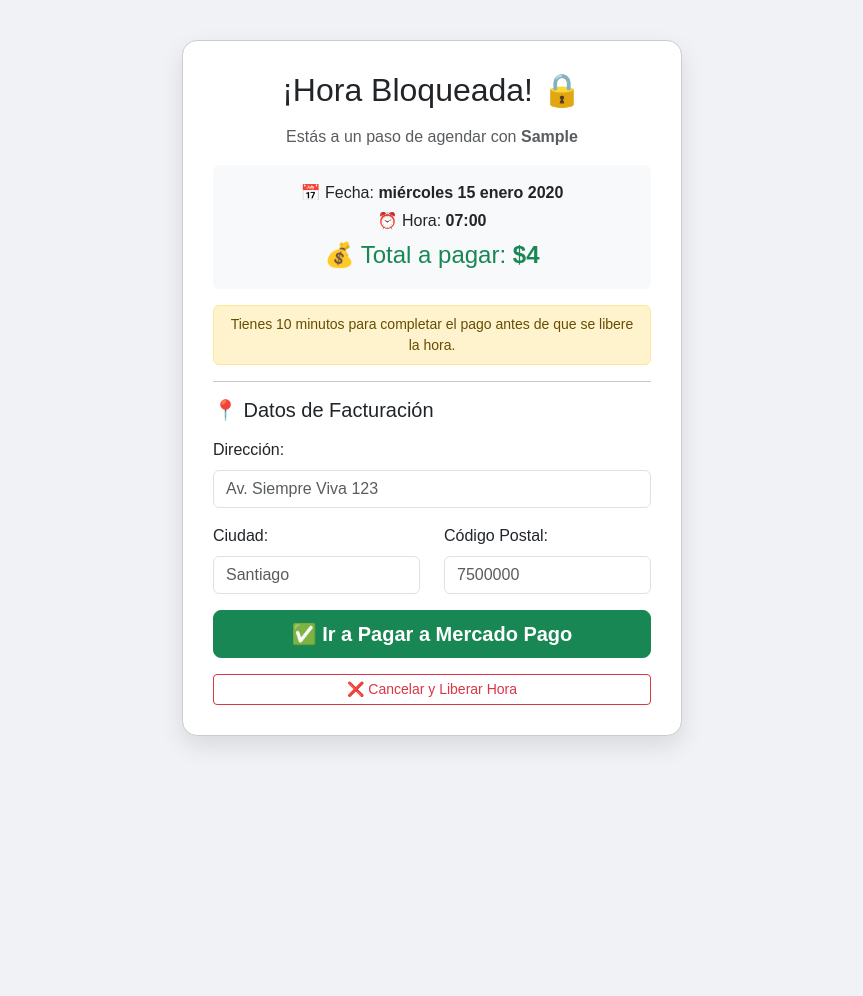
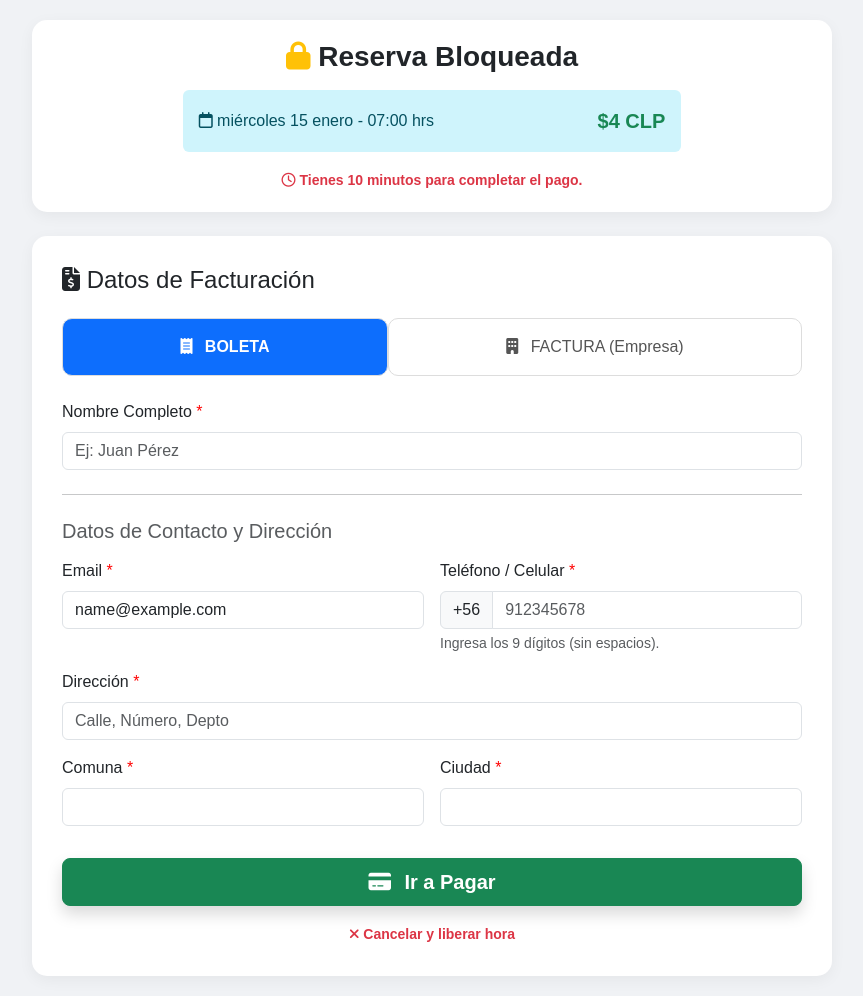
Before and after one commit to DarbyBenjab/marketplace-asesorias, a Django app: page /checkout/1/ in a window 1280 px wide. Shown: the whole page, without its empty margins (208-1071 px from the left). Before the commit the page ends 746 px from the top, so only its background shows below. Run offline with Django 5.2, Linux system fonts and the light colour scheme; a user stored in the database is signed in; tables that the repository leaves empty hold one stand-in row (values such as "Sample post").

Commit message:
Implementar modulo de Facturacion (Boleta/Factura) y validacion de telefono en Checkout

```diff
--- a/core/templates/core/checkout.html
+++ b/core/templates/core/checkout.html
@@ -2,85 +2,174 @@
 <html lang="es">
 <head>
     <meta charset="UTF-8">
-    <title>Finalizar Compra</title>
+    <title>Datos de Facturación</title>
     <link href="https://cdn.jsdelivr.net/npm/bootstrap@5.3.0/dist/css/bootstrap.min.css" rel="stylesheet">
+    <link rel="stylesheet" href="https://cdnjs.cloudflare.com/ajax/libs/font-awesome/6.4.0/css/all.min.css">
 
     <style>
-        body {
-            font-family: sans-serif;
-            padding: 40px;
-            text-align: center;
-            background-color: #f0f2f5;
-        }
-        .ticket {
-            background: white;
-            border: 1px solid #ccc;
-            padding: 30px;
-            max-width: 500px;
-            margin: 0 auto;
-            border-radius: 15px;
-            box-shadow: 0 10px 25px rgba(0,0,0,0.1);
-        }
-        .timer {
-            color: #dc3545;
-            font-weight: bold;
-            font-size: 1.1em;
-            margin: 15px 0;
-        }
+        body { background-color: #f0f2f5; font-family: sans-serif; padding: 20px; }
+        .checkout-container { max-width: 800px; margin: 0 auto; }
+        .ticket-summary { background: white; border-radius: 15px; padding: 20px; box-shadow: 0 4px 15px rgba(0,0,0,0.05); }
+        .form-section { background: white; border-radius: 15px; padding: 30px; box-shadow: 0 4px 15px rgba(0,0,0,0.05); }
+        .nav-pills .nav-link.active { background-color: #0d6efd; font-weight: bold; }
+        .nav-pills .nav-link { color: #555; border: 1px solid #ddd; margin-right: 5px; border-radius: 10px; }
+        .asterisk { color: red; }
     </style>
 </head>
 <body>
 
-    <div class="ticket">
-        <h2 class="mb-3">¡Hora Bloqueada! 🔒</h2>
-        <p class="text-muted">Estás a un paso de agendar con <strong>{{ reserva.asesor.user.first_name }}</strong></p>
+<div class="checkout-container">
 
-        <div class="card bg-light border-0 mb-3">
-            <div class="card-body">
-                <p class="mb-1">📅 Fecha: <strong>{{ reserva.start_datetime|date:"l d F Y" }}</strong></p>
-                <p class="mb-1">⏰ Hora: <strong>{{ reserva.start_datetime|date:"H:i" }}</strong></p>
-                <p class="mb-0 text-success fs-4">💰 Total a pagar: <b>${{ reserva.asesor.hourly_rate }}</b></p>
+    <div class="ticket-summary mb-4 text-center">
+        <h3 class="fw-bold mb-3"><i class="fa-solid fa-lock text-warning"></i> Reserva Bloqueada</h3>
+        <div class="row justify-content-center">
+            <div class="col-md-8">
+                <div class="alert alert-info border-0 d-flex justify-content-between align-items-center">
+                    <span><i class="fa-regular fa-calendar"></i> {{ reserva.start_datetime|date:"l d F" }} - {{ reserva.start_datetime|date:"H:i" }} hrs</span>
+                    <span class="fs-5 fw-bold text-success">${{ reserva.asesor.hourly_rate }} CLP</span>
+                </div>
+                <small class="text-danger fw-bold"><i class="fa-regular fa-clock"></i> Tienes 10 minutos para completar el pago.</small>
             </div>
         </div>
+    </div>
 
-        <div class="alert alert-warning py-2 small">
-            <i class="fa-regular fa-clock"></i> Tienes 10 minutos para completar el pago antes de que se libere la hora.
-        </div>
+    <div class="form-section">
+        <h4 class="mb-4"><i class="fa-solid fa-file-invoice-dollar"></i> Datos de Facturación</h4>
 
-        <hr>
+        <form method="post" id="billingForm">
+            {% csrf_token %}
+            <input type="hidden" name="tipo_documento" id="tipo_documento" value="BOLETA">
 
-        <form method="post" class="text-start mt-3">
-            {% csrf_token %}
+            <ul class="nav nav-pills nav-fill mb-4" id="pills-tab" role="tablist">
+                <li class="nav-item" role="presentation">
+                    <button class="nav-link active py-3" id="pills-boleta-tab" data-bs-toggle="pill" data-bs-target="#pills-boleta" type="button" role="tab" onclick="setTipo('BOLETA')">
+                        <i class="fa-solid fa-receipt me-2"></i> BOLETA
+                    </button>
+                </li>
+                <li class="nav-item" role="presentation">
+                    <button class="nav-link py-3" id="pills-factura-tab" data-bs-toggle="pill" data-bs-target="#pills-factura" type="button" role="tab" onclick="setTipo('FACTURA')">
+                        <i class="fa-solid fa-building me-2"></i> FACTURA (Empresa)
+                    </button>
+                </li>
+            </ul>
 
-            <h5 class="mb-3">📍 Datos de Facturación</h5>
+            <div class="tab-content" id="pills-tabContent">
 
-            <div class="mb-3">
-                <label class="form-label">Dirección:</label>
-                <input type="text" name="direccion" class="form-control" required placeholder="Av. Siempre Viva 123">
+                <div class="tab-pane fade show active" id="pills-boleta" role="tabpanel">
+                    <div class="row g-3">
+                        <div class="col-md-12">
+                            <label class="form-label">Nombre Completo <span class="asterisk">*</span></label>
+                            <input type="text" name="nombre_boleta" class="form-control" placeholder="Ej: Juan Pérez">
+                        </div>
+                    </div>
+                </div>
+
+                <div class="tab-pane fade" id="pills-factura" role="tabpanel">
+                    <div class="row g-3">
+                        <div class="col-md-6">
+                            <label class="form-label">RUT Empresa <span class="asterisk">*</span></label>
+                            <input type="text" name="rut" class="form-control" placeholder="76.123.456-K" oninput="formatearRut(this)">
+                        </div>
+                        <div class="col-md-6">
+                            <label class="form-label">Razón Social <span class="asterisk">*</span></label>
+                            <input type="text" name="razon_social" class="form-control" placeholder="Ej: Servicios SpA">
+                        </div>
+                        <div class="col-md-12">
+                            <label class="form-label">Giro <span class="asterisk">*</span></label>
+                            <input type="text" name="giro" class="form-control" placeholder="Ej: Servicios Informáticos">
+                        </div>
+                    </div>
+                </div>
+
             </div>
 
-            <div class="row">
-                <div class="col-md-6 mb-3">
-                    <label class="form-label">Ciudad:</label>
-                    <input type="text" name="ciudad" class="form-control" required placeholder="Santiago">
+            <hr class="my-4">
+
+            <h5 class="mb-3 text-muted">Datos de Contacto y Dirección</h5>
+            <div class="row g-3">
+
+                <div class="col-md-6">
+                    <label class="form-label">Email <span class="asterisk">*</span></label>
+                    <input type="email" name="email" class="form-control" value="{{ user.email }}" required>
                 </div>
-                <div class="col-md-6 mb-3">
-                    <label class="form-label">Código Postal:</label>
-                    <input type="text" name="codigo_postal" class="form-control" placeholder="7500000">
+
+                <div class="col-md-6">
+                    <label class="form-label">Teléfono / Celular <span class="asterisk">*</span></label>
+                    <div class="input-group">
+                        <span class="input-group-text">+56</span>
+                        <input type="tel" name="telefono" class="form-control"
+                               maxlength="9"
+                               pattern="[0-9]{9}"
+                               placeholder="912345678"
+                               required
+                               title="Ingresa los 9 números sin espacios (ej: 912345678)">
+                    </div>
+                    <div class="form-text small text-muted">Ingresa los 9 dígitos (sin espacios).</div>
+                </div>
+
+                <div class="col-md-12">
+                    <label class="form-label">Dirección <span class="asterisk">*</span></label>
+                    <input type="text" name="direccion" class="form-control" required placeholder="Calle, Número, Depto">
+                </div>
+
+                <div class="col-md-6">
+                    <label class="form-label">Comuna <span class="asterisk">*</span></label>
+                    <input type="text" name="comuna" class="form-control" required>
+                </div>
+
+                <div class="col-md-6">
+                    <label class="form-label">Ciudad <span class="asterisk">*</span></label>
+                    <input type="text" name="ciudad" class="form-control" required>
                 </div>
             </div>
 
-            <button type="submit" class="btn btn-success btn-lg w-100 fw-bold mb-3">
-                ✅ Ir a Pagar a Mercado Pago
-            </button>
+            <div class="mt-4 pt-2">
+                <button type="submit" class="btn btn-success w-100 btn-lg fw-bold shadow">
+                    <i class="fa-solid fa-credit-card me-2"></i> Ir a Pagar
+                </button>
+            </div>
+
+            <div class="text-center mt-3">
+                <a href="{% url 'pago_fallido' %}?external_reference={{ reserva.id }}" class="text-danger small text-decoration-none fw-bold">
+                    <i class="fa-solid fa-times"></i> Cancelar y liberar hora
+                </a>
+            </div>
+
         </form>
+    </div>
+</div>
 
-        <a href="{% url 'pago_fallido' %}?external_reference={{ reserva.id }}"
-           class="btn btn-outline-danger w-100 btn-sm">
-            ❌ Cancelar y Liberar Hora
-        </a>
+<script src="https://cdn.jsdelivr.net/npm/bootstrap@5.3.0/dist/js/bootstrap.bundle.min.js"></script>
+<script>
+    // Función para cambiar el valor del input hidden
+    function setTipo(tipo) {
+        document.getElementById('tipo_documento').value = tipo;
 
-    </div>
+        // Ajustar 'required' según la pestaña activa
+        const inputsFactura = document.querySelectorAll('#pills-factura input');
+        const inputBoleta = document.querySelector('input[name="nombre_boleta"]');
+
+        if(tipo === 'FACTURA') {
+            inputsFactura.forEach(i => i.required = true);
+            inputBoleta.required = false;
+        } else {
+            inputsFactura.forEach(i => i.required = false);
+            inputBoleta.required = true;
+        }
+    }
+
+    // Inicializar (Por defecto Boleta)
+    setTipo('BOLETA');
+
+    // Formateador de RUT simple (Opcional)
+    function formatearRut(input) {
+        let valor = input.value.replace(/[^0-9kK]/g, "");
+        if (valor.length > 1) {
+             // Lógica simple para poner guión (se puede mejorar con librerías)
+        }
+        input.value = valor.toUpperCase();
+    }
+</script>
 
 </body>
 </html>
--- a/core/views.py
+++ b/core/views.py
@@ -154,13 +154,30 @@ def checkout(request, reserva_id):
     reserva = get_object_or_404(Appointment, id=reserva_id, client=request.user)
 
     if request.method == 'POST':
-        # --- 1. GUARDAR DATOS DEL CLIENTE ---
+        # --- 1. CAPTURAR Y GUARDAR DATOS SEGÚN TIPO ---
+        tipo_doc = request.POST.get('tipo_documento') # 'BOLETA' o 'FACTURA'
+
+        reserva.tipo_documento = tipo_doc
+        reserva.rut_facturacion = request.POST.get('rut')
+        reserva.telefono_facturacion = request.POST.get('telefono')
+        reserva.email_facturacion = request.POST.get('email')
+
+        # Dirección Fiscal Común
         reserva.client_address = request.POST.get('direccion')
         reserva.client_city = request.POST.get('ciudad')
-        reserva.client_postal_code = request.POST.get('codigo_postal')
-        reserva.save() # Guardamos los datos de dirección antes de ir a MP
+        reserva.comuna_facturacion = request.POST.get('comuna') # Nuevo campo
 
-        # --- 2. INTEGRACIÓN MERCADO PAGO ---
+        if tipo_doc == 'BOLETA':
+             # En boleta usamos el nombre personal
+            reserva.nombre_facturacion = request.POST.get('nombre_boleta')
+        else:
+            # En factura usamos la Razón Social y el Giro
+            reserva.nombre_facturacion = request.POST.get('razon_social')
+            reserva.giro_facturacion = request.POST.get('giro')
+
+        reserva.save() # ¡Guardamos todo!
+
+        # --- 2. INTEGRACIÓN MERCADO PAGO (IGUAL QUE ANTES) ---
         sdk = mercadopago.SDK(settings.MERCADO_PAGO_TOKEN)
 
         preference_data = {
@@ -172,14 +189,12 @@ def checkout(request, reserva_id):
                 }
             ],
             "payer": {
-                "email": request.user.email
+                "email": reserva.email_facturacion or request.user.email,
+                "name": reserva.nombre_facturacion
             },
-            # --- CAMBIO 1: ETIQUETA DE RASTREO (IMPORTANTE) ---
             "external_reference": str(reserva.id),
-
             "back_urls": {
                 "success": request.build_absolute_uri(reverse('pago_exitoso', args=[reserva.id])),
-                # --- CAMBIO 2: RUTAS DE ESCAPE ---
                 "failure": request.build_absolute_uri(reverse('pago_fallido')),
                 "pending": request.build_absolute_uri(reverse('pago_fallido'))
             },
@@ -188,15 +203,13 @@ def checkout(request, reserva_id):
 
         try:
             preference_response = sdk.preference().create(preference_data)
-
             if "response" in preference_response and "init_point" in preference_response["response"]:
                 url_pago = preference_response["response"]["init_point"]
                 return redirect(url_pago)
             else:
-                return render(request, 'core/error.html', {'mensaje': 'Error de conexión con Mercado Pago.'})
-
+                return render(request, 'core/error.html', {'mensaje': 'Error MP.'})
         except Exception as e:
-            return render(request, 'core/error.html', {'mensaje': f'Error técnico: {str(e)}'})
+            return render(request, 'core/error.html', {'mensaje': str(e)})
 
     return render(request, 'core/checkout.html', {'reserva': reserva})
 
```
Also changed, not shown: core/models.py (+25 -1 lines), core/migrations/0008_appointment_comuna_facturacion_and_more.py (added).
